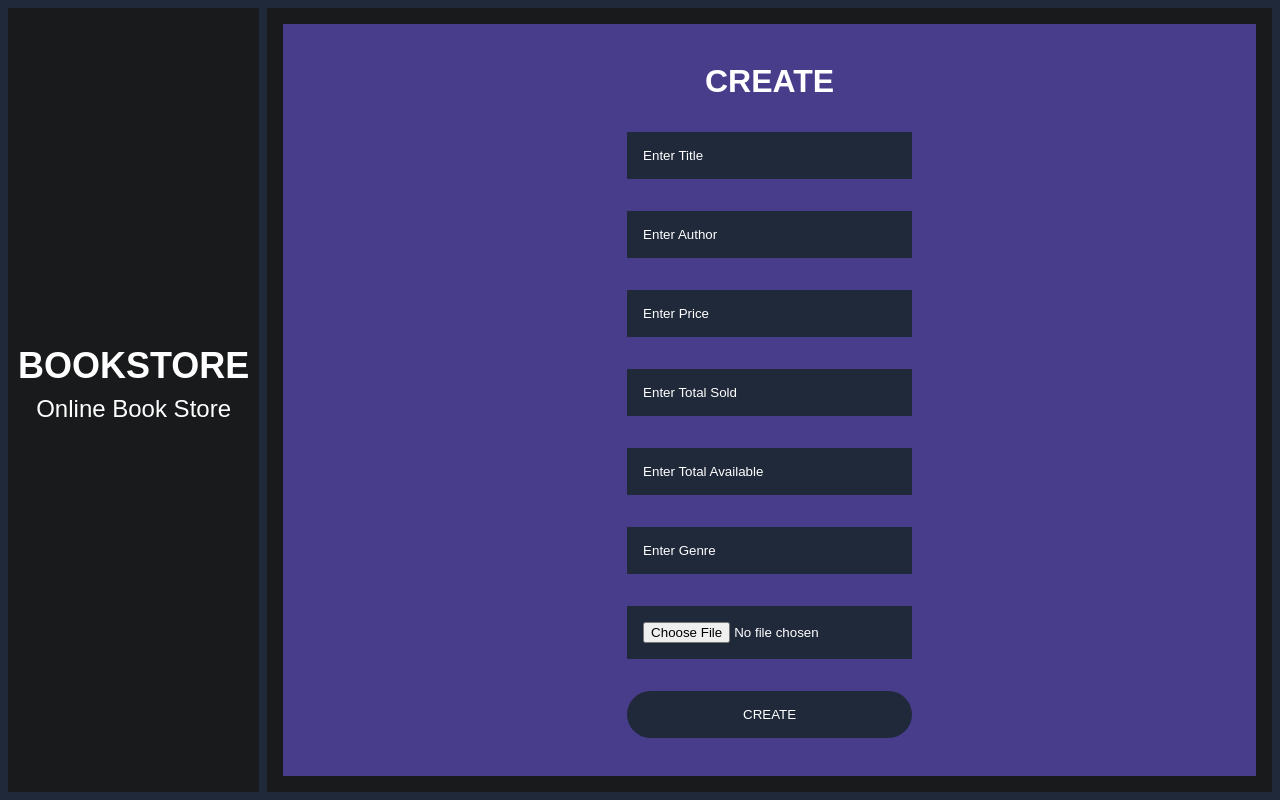
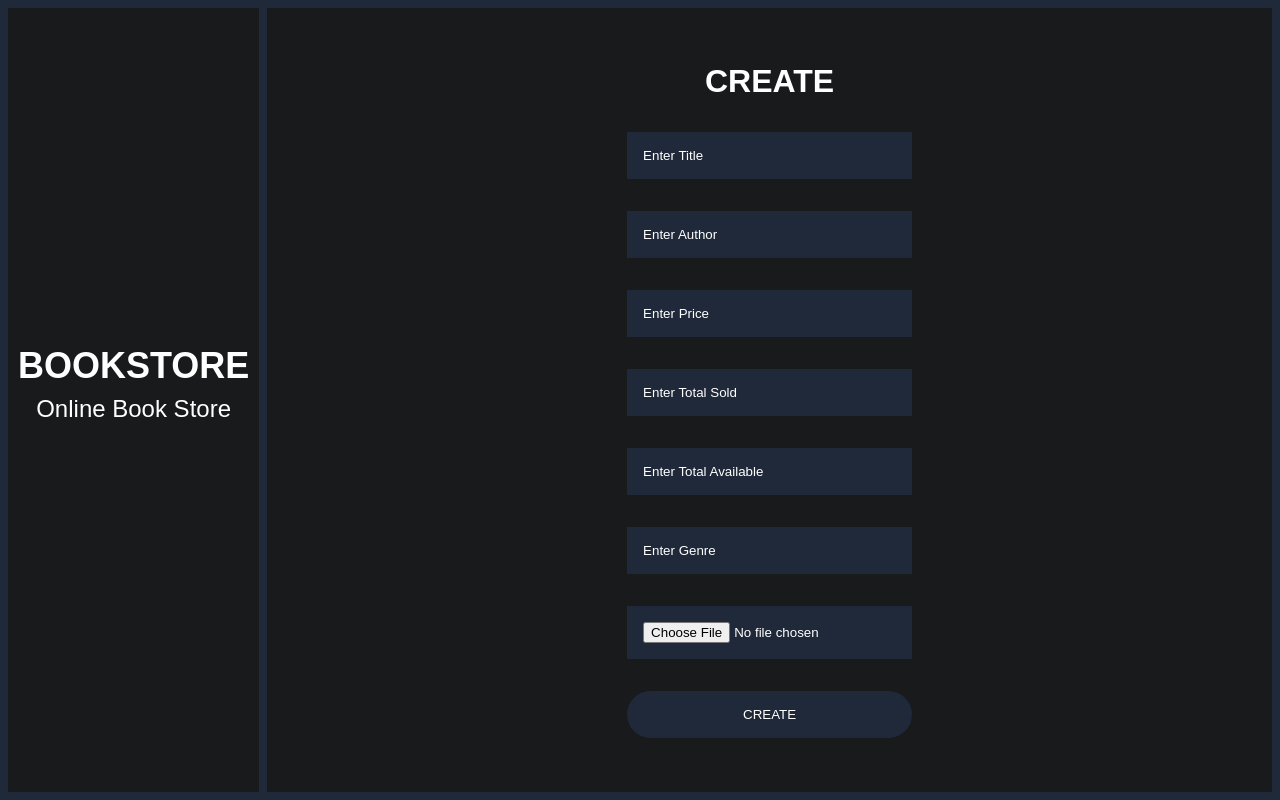
Before and after one commit to lokesh21012002/Bookstore, an Angular app in the folder client/store_front/: page /Home/ChangeBook in a window 1280 px wide. Built offline with nearby package versions, Linux system fonts and the light colour scheme; sample sign-in values are in the browser's storage.

Commit message:
seller create or update

```diff
--- a/client/store_front/src/app/book/bookform/bookform.component.css
+++ b/client/store_front/src/app/book/bookform/bookform.component.css
@@ -1,5 +1,4 @@
 .bookform{
-    background: darkslateblue;
     height: 100%;
     display: flex;
     flex-direction: column;
```
